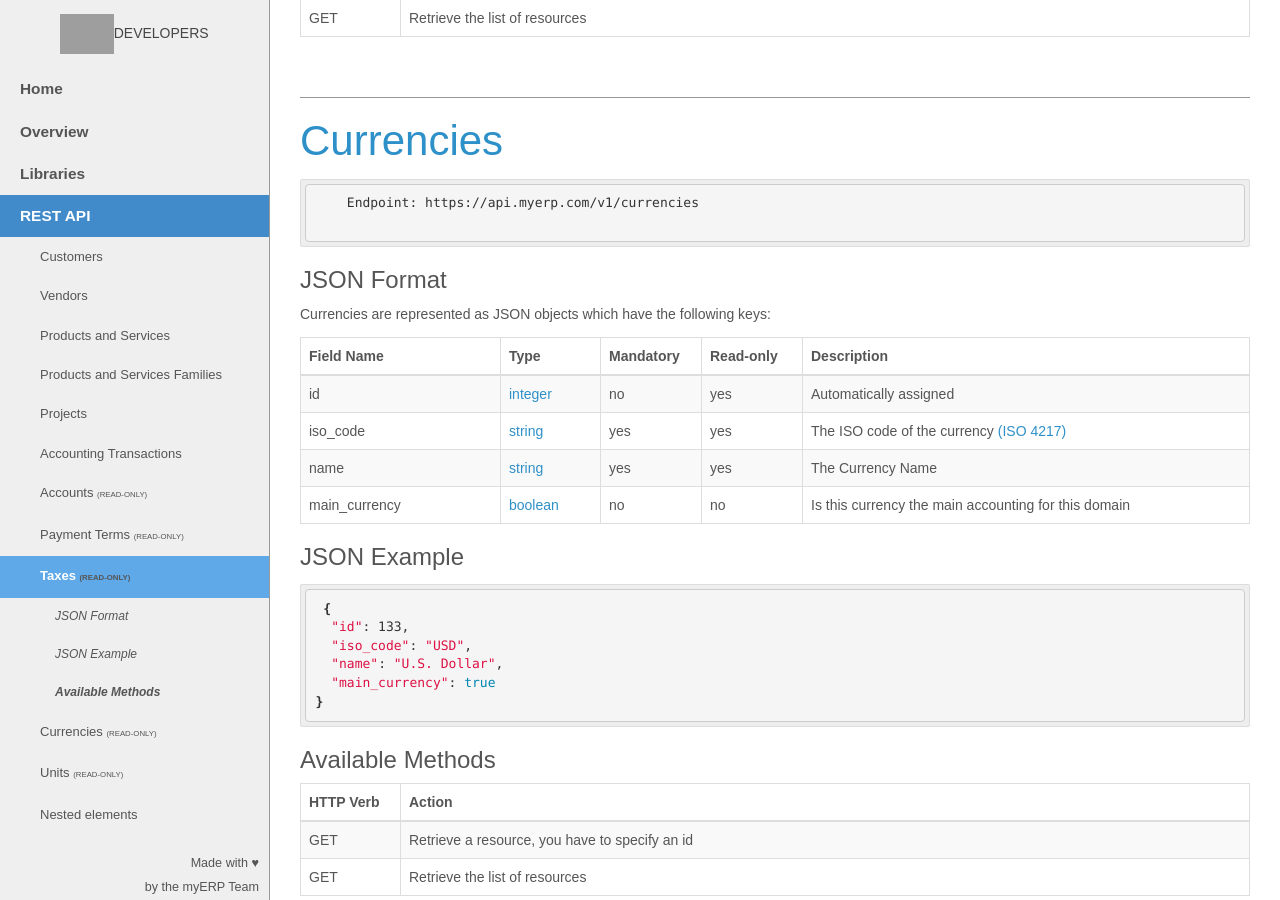
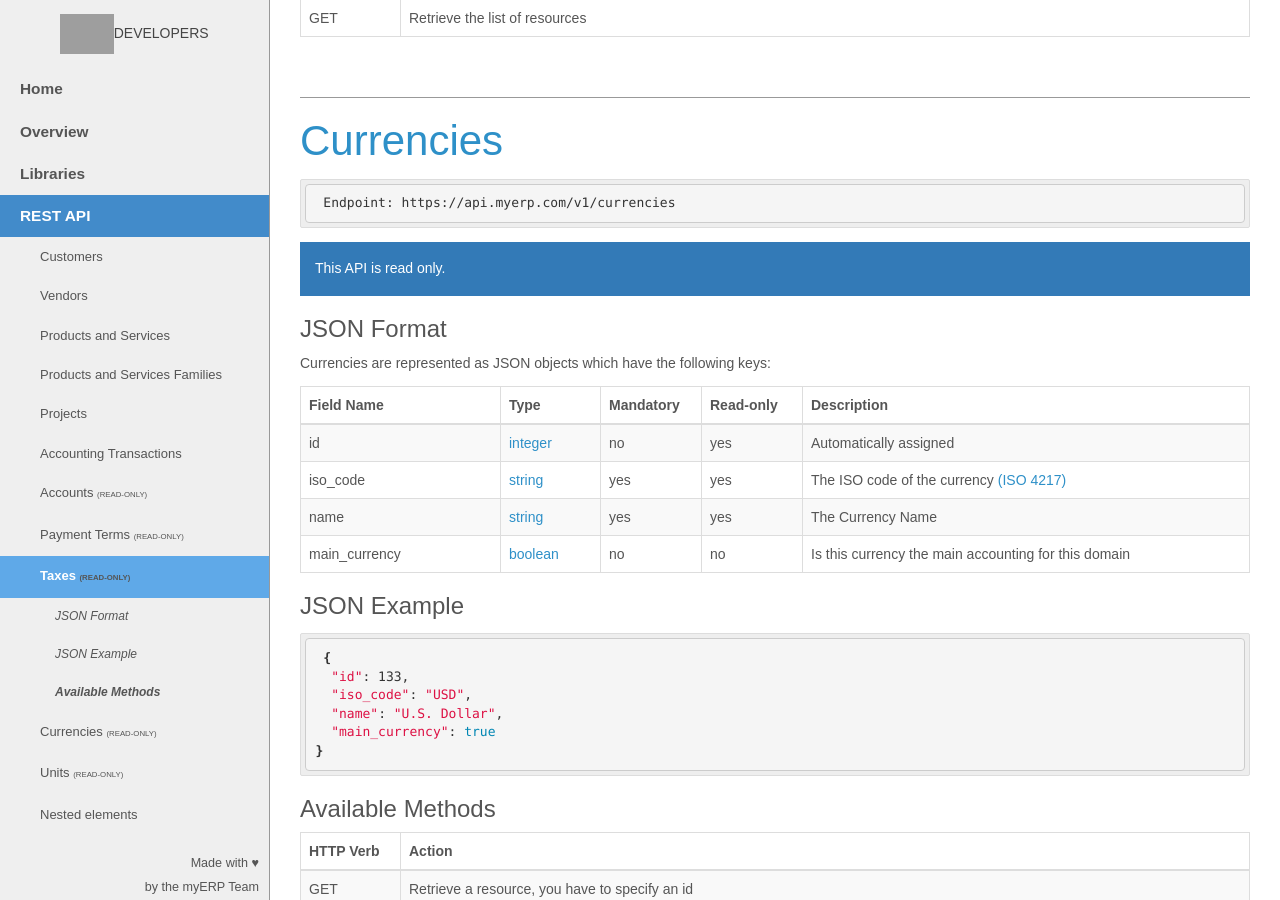
Before and after one commit to myERP/myerp.github.io, a Jekyll site: the page built from docs/1.0/api/index.html, in a window 1280 px wide and 900 px high, scrolled down 12955 px. Built offline with Jekyll 4.4.1, drawn with Linux system fonts in a browser that asks for light colours; nearby versions of some CDN libraries; Markdown is read by kramdown in place of the engine named in the settings; grey boxes are pictures that could not be loaded.

Commit message:
add read only for currency

```diff
--- a/_includes/1.0/api/currency.html
+++ b/_includes/1.0/api/currency.html
@@ -1,9 +1,8 @@
 <div id="currency" class="group">
 
     <h2>Currencies</h2>
-    {% highlight bash %}
-    Endpoint: {{ site.api.base_url }}{{ site.api.v1}}{{ site.resource.currencies.url}}
-    {% endhighlight %}
+    {% highlight bash %} Endpoint: {{ site.api.base_url }}{{ site.api.v1}}{{ site.resource.currencies.url}} {% endhighlight %}
+    <p class="message bg-primary">This API is read only.</p>
     <h3 id="currencyjsonformat">JSON Format</h3>
     <p>Currencies are represented as JSON objects which have the following keys:</p>
 
```
